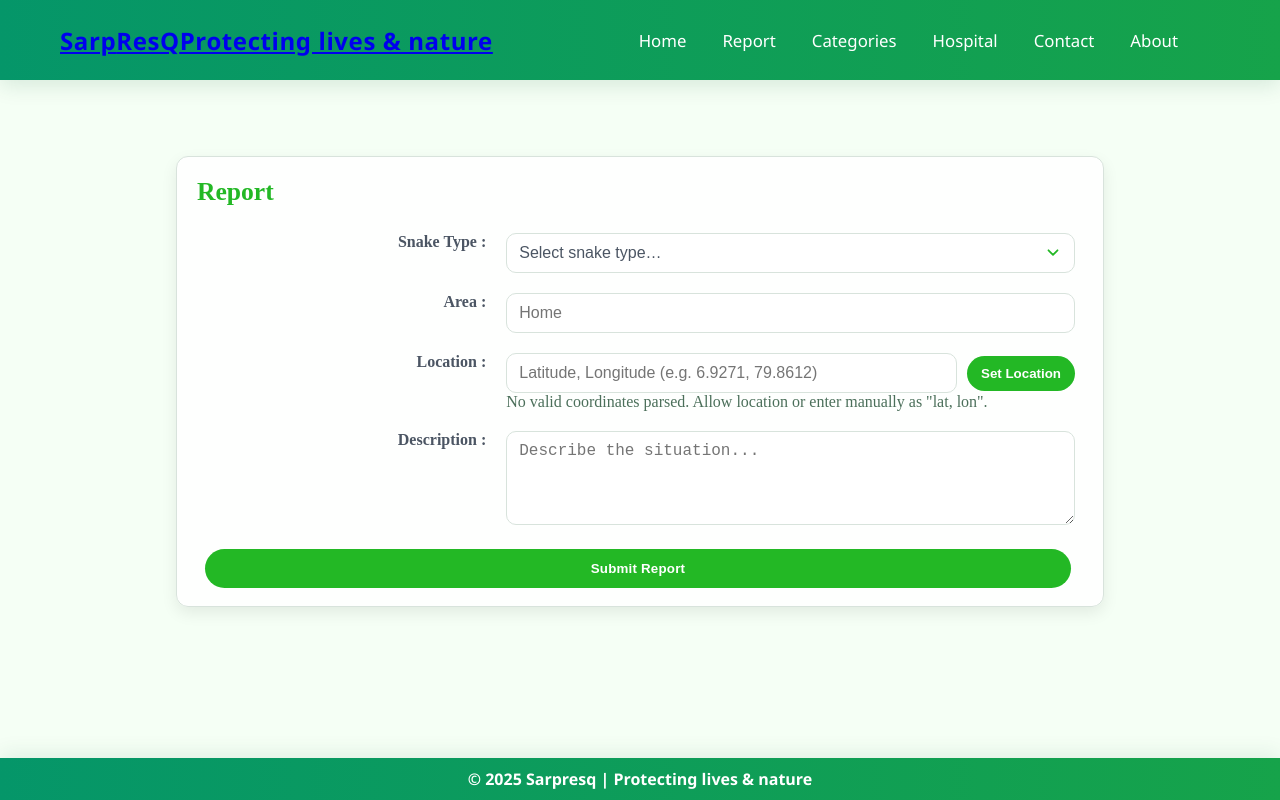
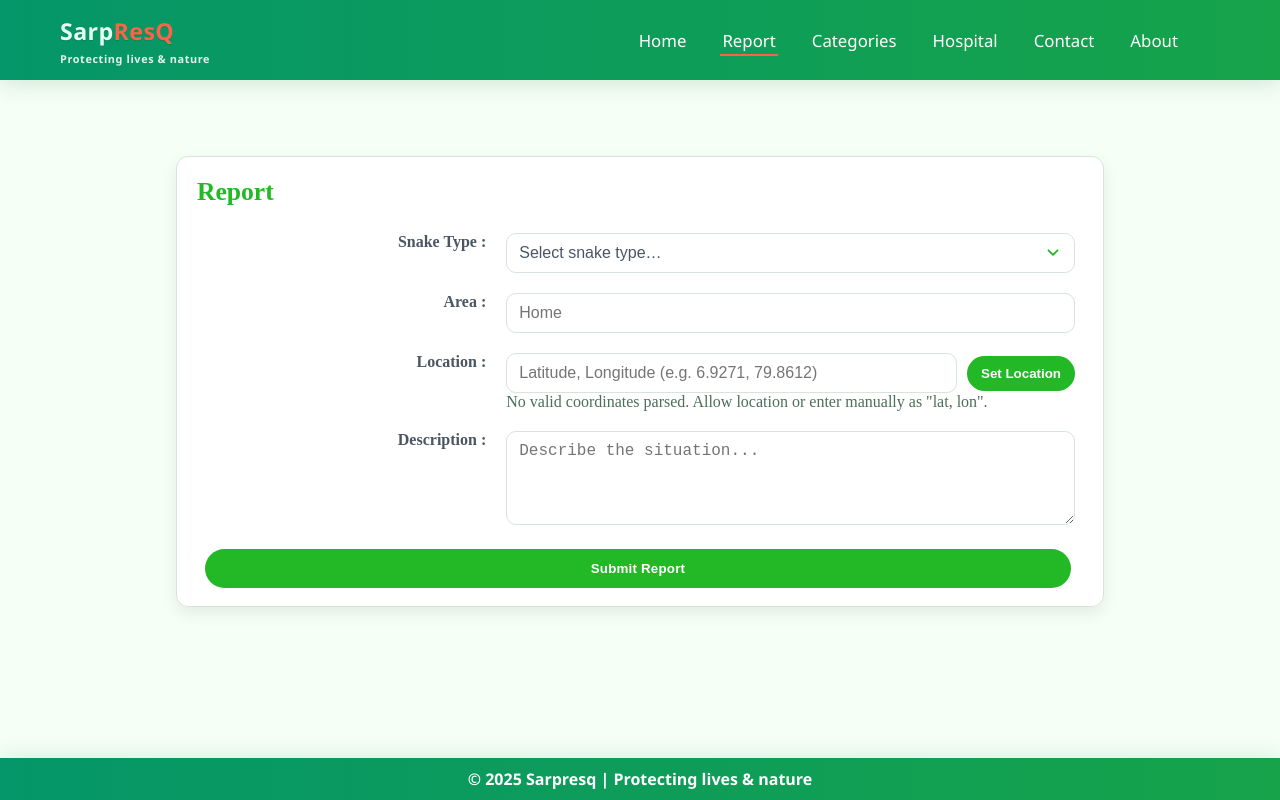
Before and after one commit to ashensilva12/SarpResQ, a React (Vite) app: page /Report in a window 1280 px wide. Built offline with nearby package versions, Linux system fonts and the light colour scheme.

Commit message:
Update Navbar.css

```diff
--- a/src/component/navigation/Navbar.css
+++ b/src/component/navigation/Navbar.css
@@ -34,11 +34,34 @@
     padding: 10px 12px;
     display: inline-block;
     transition: background .15s ease, transform .12s ease;
+    position: relative; /* needed for underline pseudo-element */
 }
 .navlinks li a:hover{
-    border-radius: 8px;
-    background: rgba(255,255,255,0.08);
-    transform: translateY(-2px);
+    /* hover styles removed per request: no faded box or lift */
+    background: transparent;
+    transform: none;
+    border-radius: 0;
+}
+
+/* Tomato underline indicator */
+.navlinks li a::after{
+    content: "";
+    position: absolute;
+    left: 10px;
+    right: 10px;
+    bottom: 6px;
+    height: 2px;
+    background: #ff6347; /* tomato */
+    transform: scaleX(0);
+    transform-origin: left center;
+    transition: transform .18s ease;
+}
+/* Show underline on hover, focus, and when link is active/current */
+.navlinks li a:hover::after,
+.navlinks li a:focus::after,
+.navlinks li a.current::after,
+.navlinks li a[aria-current="page"]::after{
+    transform: scaleX(1);
 }
 .logo{
     color: white;
@@ -49,6 +72,17 @@
     padding-left: 40px;
     letter-spacing: 0.6px;
 }
+/* New brand styles (single-color wordmark) */
+.brand-link{ display:inline-flex; flex-direction:column; gap:2px; text-decoration:none; padding:6px 10px; border-radius:10px; background: rgba(255,255,255,0.06); backdrop-filter: blur(4px); }
+.logo-word{ font-weight:900; font-size:1.15rem; color:#0b6b44; display:inline-block }
+.logo-accent{ color:#0b6b44 }
+.logo-sub{ font-size:0.68rem; color:rgba(255,255,255,0.9); opacity:0.95; margin-top:1px }
+.brand-link{ display:inline-flex; flex-direction:column; gap:2px; text-decoration:none; padding:0; border-radius:0; background:transparent; backdrop-filter:none; align-items:flex-start }
+.logo-word{ font-weight:900; font-size:1.45rem; color:#e6fff4; display:inline-block; letter-spacing:0.4px; text-shadow:0 1px 0 rgba(0,0,0,0.12) }
+.logo-accent{ color: #ff6347 }
+.logo-sub{ font-size:0.68rem; color:rgba(255,255,255,0.92); opacity:0.95; margin-top:2px }
+
+.brand-link:hover{ transform:none; transition:none }
 .footer-container {
     position: fixed;
     bottom: 0;
```
